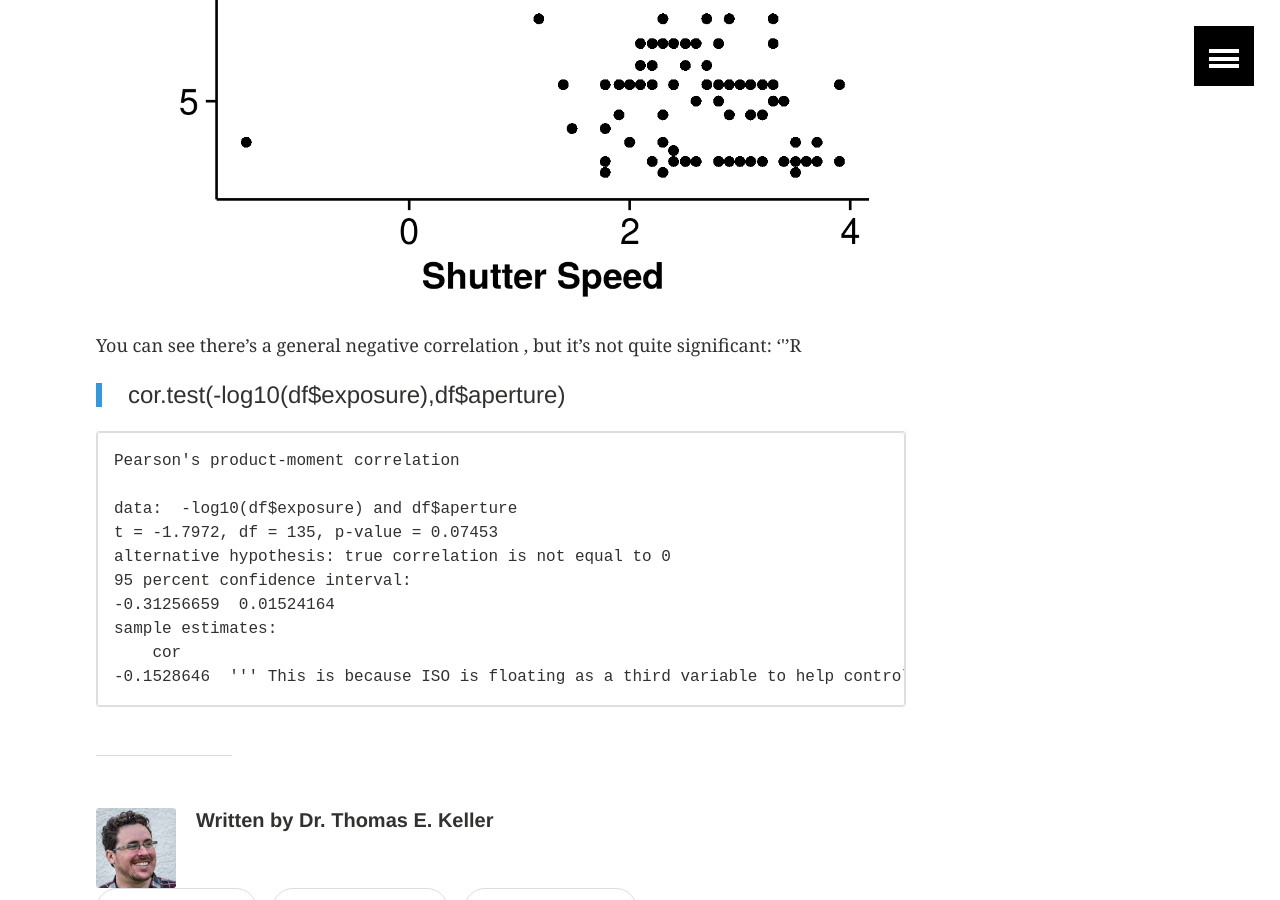
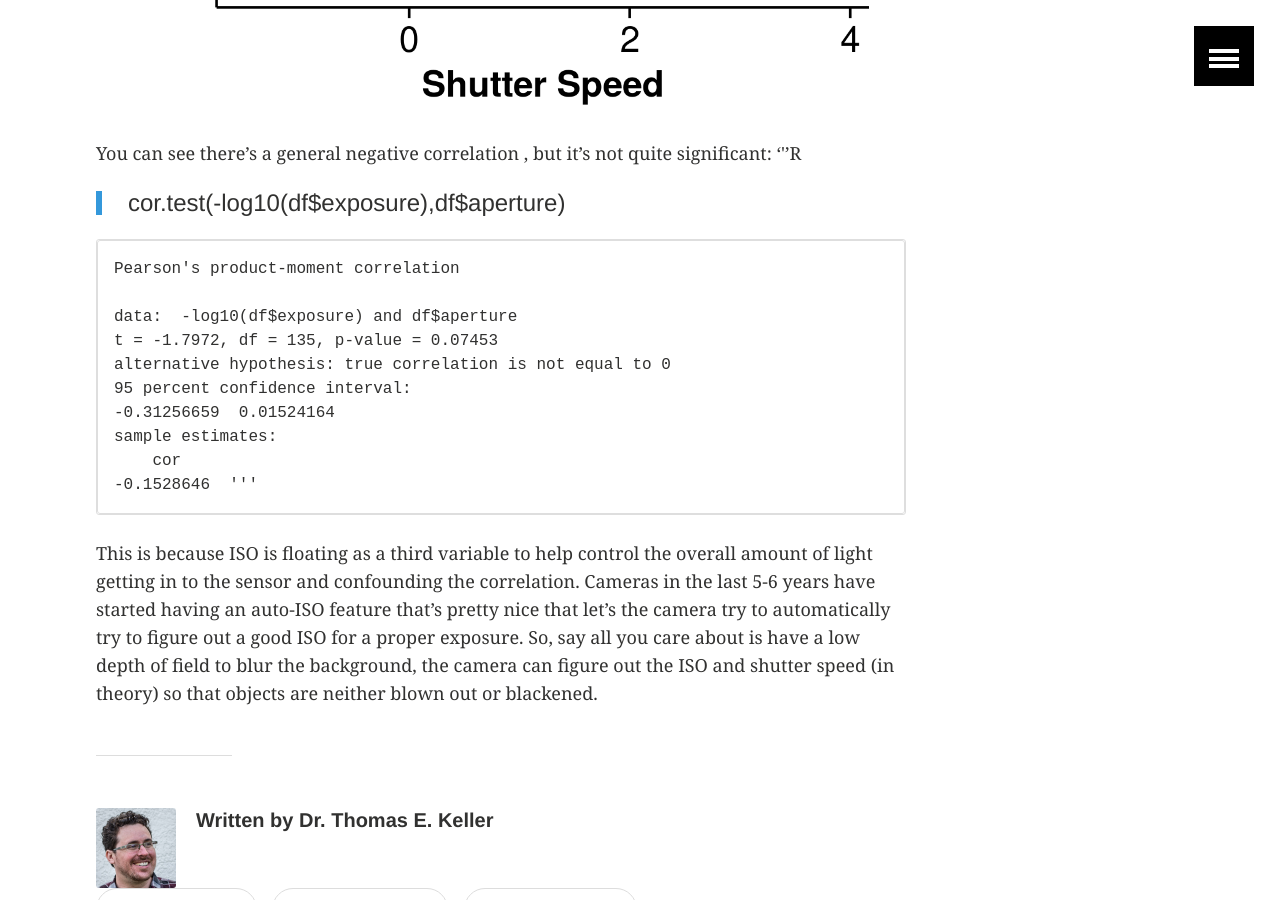
Before and after one commit to thomas-keller/thomas-keller.github.io, a Jekyll site: the page built from _posts/2016-3-30-ggplot-cowplot-photography-habits.md, in a window 1280 px wide and 900 px high, scrolled down 6839 px. Built offline with Jekyll 4.4.1, drawn with Linux system fonts in a browser that asks for light colours; comment, search, counter and statistics services are not loaded; part of the change alters nothing that is shown; some of the changed text lies outside the part shown.

````diff
--- a/_posts/2016-3-30-ggplot-cowplot-photography-habits.md
+++ b/_posts/2016-3-30-ggplot-cowplot-photography-habits.md
@@ -37,19 +37,7 @@ But definitely be aware that camera blur caused by taking a picture in low light
 
 
 ### Why in the world aren't you talking about R yet?
-I'm glad you asked! Keeping track of [EXIF](https://en.wikipedia.org/wiki/Exchangeable_image_file_format) is certainly not a new idea in the R literature, see this cool [Rpub](https://rpubs.com/yoke2/focal-length-with-exiftool-and-r) by Yoke Keong Wong that explored photography tendencies they had over three years. I, sadly, only have one month's data to go by with. However, there are already a few cool things > cor.test(-log10(df$exposure),df$aperture)
-
-        Pearson's product-moment correlation
-
-data:  -log10(df$exposure) and df$aperture
-t = -1.7972, df = 135, p-value = 0.07453
-alternative hypothesis: true correlation is not equal to 0
-95 percent confidence interval:
- -0.31256659  0.01524164
-sample estimates:
-       cor
--0.1528646
-I can talk about.
+I'm glad you asked! Keeping track of [EXIF](https://en.wikipedia.org/wiki/Exchangeable_image_file_format) is certainly not a new idea in the R literature, see this cool [Rpub](https://rpubs.com/yoke2/focal-length-with-exiftool-and-r) by Yoke Keong Wong that explored photography tendencies they had over three years. I, sadly, only have one month's data to go by with. However, there are already a few cool things to talk about.
 
 ```R
 #figures for post about photography
@@ -96,11 +84,15 @@ One of the general rules of thumb when you first start to reduce camera blur, in
 Finally, Panel D shows again what I was talking about, way too much ISO 100. Especially since I really like macro stuff, there's a lot of bad light there that 400-1600 would be fine in. And again, I'm not trying to make a living off this stuff, I just post this on Instagram where it gets compressed to god knows what anyway? I actually don't know if Instagram has a separate compression step, but I would assume it does.
 
 ---
+
+
 ```R
 p<-qplot(-log10(df$exposure),df$aperture)
 p<-p+xlab('Shutter Speed')+ylab('Aperture')
 save_plot('exp_vs_aper.jpg',p)
 ```
+
+
 ![image](http://thomas-keller.github.io/images/exp_vs_aper.png)
 
 You can see there's a general negative correlation , but it's not quite significant:
@@ -118,4 +110,6 @@ You can see there's a general negative correlation , but it's not quite signific
         cor
     -0.1528646
 '''
+
+
 This is because ISO is floating as a third variable to help control the overall amount of light getting in to the sensor and confounding the correlation. Cameras in the last 5-6 years have started having an auto-ISO feature that's pretty nice that let's the camera try to automatically try to figure out a good ISO for a proper exposure. So, say all you care about is have a low depth of field to blur the background, the camera can figure out the ISO and shutter speed (in theory) so that objects are neither blown out or blackened.
````
